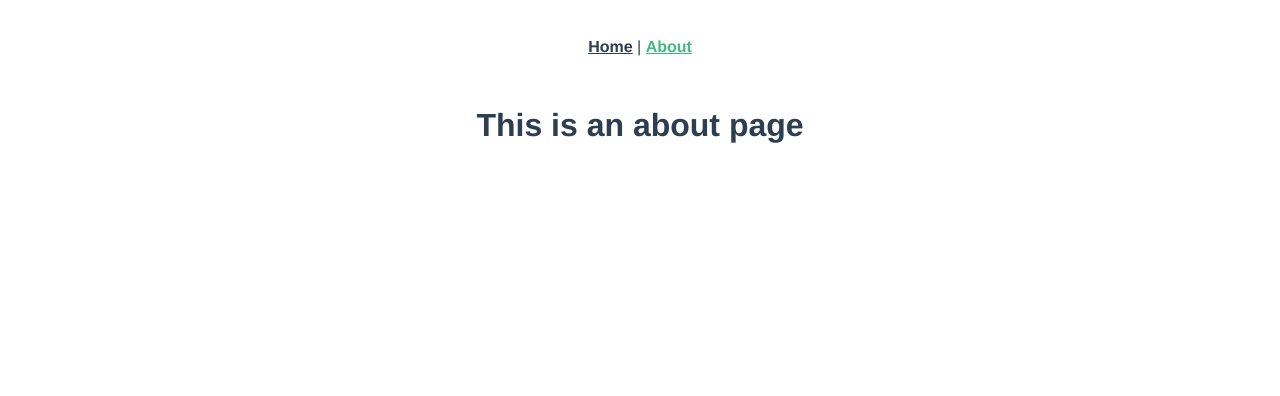
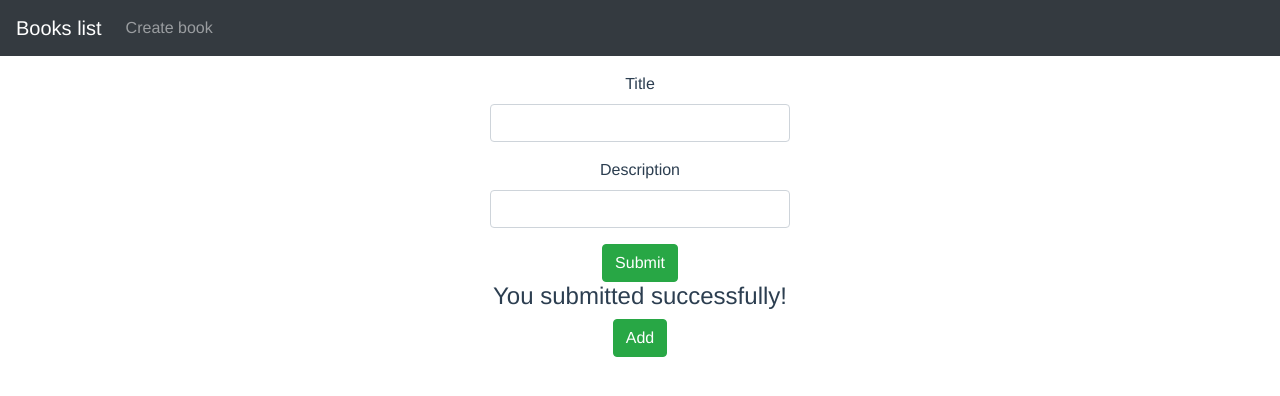
Before and after one commit to newklear-job/nodejs-books-directory, a Vue app in the folder vue/: page /about in a window 1280 px wide. Shown: the top 396 px of the page. Built offline with nearby package versions, Linux system fonts and the light colour scheme.

Commit message:
Basic template and routing.

```diff
--- a/vue/public/index.html
+++ b/vue/public/index.html
@@ -6,12 +6,16 @@
     <meta name="viewport" content="width=device-width,initial-scale=1.0">
     <link rel="icon" href="favicon.ico">
     <title><%= htmlWebpackPlugin.options.title %></title>
+    <link type="text/css" rel="stylesheet" href="//unpkg.com/bootstrap/dist/css/bootstrap.min.css"/>
 </head>
 <body>
 <noscript>
-      <strong>We're sorry but <%= htmlWebpackPlugin.options.title %> doesn't work properly without JavaScript enabled. Please enable it to continue.</strong>
+    <strong>We're sorry but <%= htmlWebpackPlugin.options.title %> doesn't work properly without JavaScript enabled.
+        Please enable it to continue.</strong>
 </noscript>
-    <div id="app"></div>
+<div id="app">
+
+</div>
 <!-- built files will be auto injected -->
 </body>
 </html>
--- a/vue/src/App.vue
+++ b/vue/src/App.vue
@@ -1,9 +1,20 @@
 <template>
-  <div id="nav">
-    <router-link to="/">Home</router-link> |
-    <router-link to="/about">About</router-link>
+  <nav class="navbar navbar-expand navbar-dark bg-dark">
+    <router-link to="/" class="navbar-brand">Books list</router-link>
+    <div class="navbar-nav mr-auto">
+      <li class="nav-item">
+        <router-link to="/create" class="nav-link">Create book</router-link>
+      </li>
+    </div>
+  </nav>
+
+  <div class="container mt-3">
+    <router-view v-slot="slotProps">
+      <keep-alive max="5">
+        <component :is="slotProps.Component" :key="$route.fullPath"></component>
+      </keep-alive>
+    </router-view>
   </div>
-  <router-view/>
 </template>
 
 <style>
--- a/vue/src/router/index.ts
+++ b/vue/src/router/index.ts
@@ -1,19 +1,31 @@
 import { createRouter, createWebHistory, RouteRecordRaw } from 'vue-router'
-import Home from '../views/Home.vue'
+import Index from '@/views/Books/Index.vue'
 
 const routes: Array<RouteRecordRaw> = [
   {
     path: '/',
-    name: 'Home',
-    component: Home
+    alias: '/books',
+    name: 'BooksList',
+    component: Index
   },
   {
-    path: '/about',
-    name: 'About',
+    path: '/create',
+    name: 'BookCreate',
     // route level code-splitting
-    // this generates a separate chunk (about.[hash].js) for this route
+    // this generates a separate chunk (create.[hash].js) for this route
     // which is lazy-loaded when the route is visited.
-    component: () => import(/* webpackChunkName: "about" */ '../views/About.vue')
+    component: () => import(/* webpackChunkName: "create" */ '@/views/Books/Create.vue')
+  },
+  {
+    path: '/:id',
+    alias: '/books/:id',
+    name: 'BookShow',
+    component: () => import('@/views/Books/Create.vue')
+  },
+  {
+    path: '/:id/edit',
+    name: 'BookEdit',
+    component: () => import('@/views/Books/Edit.vue')
   }
 ]
 
--- a/vue/src/views/About.vue
+++ /dev/null
@@ -1,5 +0,0 @@
-<template>
-  <div class="about">
-    <h1>This is an about page</h1>
-  </div>
-</template>
--- /dev/null
+++ b/vue/src/views/Books/Create.vue
@@ -0,0 +1,46 @@
+<template>
+  <div class="submit-form">
+    <div>
+      <div class="form-group">
+        <label for="title">Title</label>
+        <input
+          type="text"
+          class="form-control"
+          id="title"
+          required
+          name="title"
+        />
+      </div>
+
+      <div class="form-group">
+        <label for="description">Description</label>
+        <input
+          class="form-control"
+          id="description"
+          required
+          name="description"
+        />
+      </div>
+
+      <button class="btn btn-success">Submit</button>
+    </div>
+
+    <div>
+      <h4>You submitted successfully!</h4>
+      <button class="btn btn-success">Add</button>
+    </div>
+  </div>
+</template>
+
+<script lang="ts">
+export default {
+  name: 'BookCreate'
+}
+</script>
+
+<style>
+.submit-form {
+  max-width: 300px;
+  margin: auto;
+}
+</style>
--- /dev/null
+++ b/vue/src/views/Books/Edit.vue
@@ -0,0 +1,62 @@
+<template>
+  <div class="edit-form">
+    <h4>Tutorial</h4>
+    <form>
+      <div class="form-group">
+        <label for="title">Title</label>
+        <input type="text" class="form-control" id="title"
+
+        />
+      </div>
+      <div class="form-group">
+        <label for="description">Description</label>
+        <input type="text" class="form-control" id="description"
+
+        />
+      </div>
+
+      <div class="form-group">
+        <label><strong>Status:</strong></label>
+
+      </div>
+    </form>
+
+    <button class="badge badge-primary mr-2"
+    >
+      UnPublish
+    </button>
+    <button class="badge badge-primary mr-2"
+    >
+      Publish
+    </button>
+
+    <button class="badge badge-danger mr-2"
+    >
+      Delete
+    </button>
+
+    <button type="submit" class="badge badge-success"
+    >
+      Update
+    </button>
+    <p></p>
+  </div>
+
+  <div>
+    <br/>
+    <p>Please click on a Tutorial...</p>
+  </div>
+</template>
+
+<script lang="ts">
+export default {
+  name: 'BookEdit'
+}
+</script>
+
+<style>
+.edit-form {
+  max-width: 300px;
+  margin: auto;
+}
+</style>
--- /dev/null
+++ b/vue/src/views/Books/Index.vue
@@ -0,0 +1,65 @@
+<template>
+  <div class="list row">
+    <div class="col-md-8">
+      <div class="input-group mb-3">
+        <input type="text" class="form-control" placeholder="Search by title"/>
+        <div class="input-group-append">
+          <button class="btn btn-outline-secondary" type="button">
+            Search
+          </button>
+        </div>
+      </div>
+    </div>
+    <div class="col-md-6">
+      <h4>Tutorials List</h4>
+      <ul class="list-group">
+        <li class="list-group-item"
+            v-for="(tutorial, index) in [0,1,2]"
+            :key="index"
+        >
+          title
+        </li>
+      </ul>
+
+      <button class="m-3 btn btn-sm btn-danger">
+        Remove All
+      </button>
+    </div>
+    <div class="col-md-6">
+      <div>
+        <h4>Tutorial</h4>
+        <div>
+          <label><strong>Title:</strong></label>
+        </div>
+        <div>
+          <label><strong>Description:</strong></label>
+        </div>
+        <div>
+          <label><strong>Status:</strong></label>
+        </div>
+
+        <router-link :to="'/books/1/edit'" class="badge badge-warning">Edit</router-link>
+      </div>
+      <div>
+        <br />
+        <p>Please click on a Tutorial...</p>
+      </div>
+    </div>
+  </div>
+</template>
+
+<script lang="ts">
+import { defineComponent } from 'vue'
+
+export default defineComponent({
+  name: 'BooksList'
+})
+</script>
+
+<style>
+.list {
+  text-align: left;
+  max-width: 750px;
+  margin: auto;
+}
+</style>
--- /dev/null
+++ b/vue/src/views/Books/Show.vue
@@ -0,0 +1,46 @@
+<template>
+  <div class="submit-form">
+    <div>
+      <div class="form-group">
+        <label for="title">Title</label>
+        <input
+          type="text"
+          class="form-control"
+          id="title"
+          required
+          name="title"
+        />
+      </div>
+
+      <div class="form-group">
+        <label for="description">Description</label>
+        <input
+          class="form-control"
+          id="description"
+          required
+          name="description"
+        />
+      </div>
+
+      <button class="btn btn-success">Submit</button>
+    </div>
+
+    <div>
+      <h4>You submitted successfully!</h4>
+      <button class="btn btn-success">Add</button>
+    </div>
+  </div>
+</template>
+
+<script lang="ts">
+export default {
+  name: 'BookShow'
+}
+</script>
+
+<style>
+.submit-form {
+  max-width: 300px;
+  margin: auto;
+}
+</style>
```
Also changed, not shown: vue/src/shims-vuex.d.ts (added, +13 -0 lines). Lines whose indentation alone changed are shown as unchanged.
